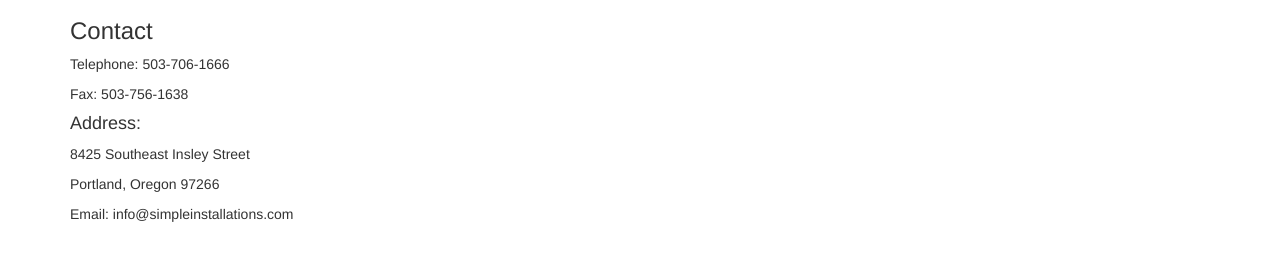
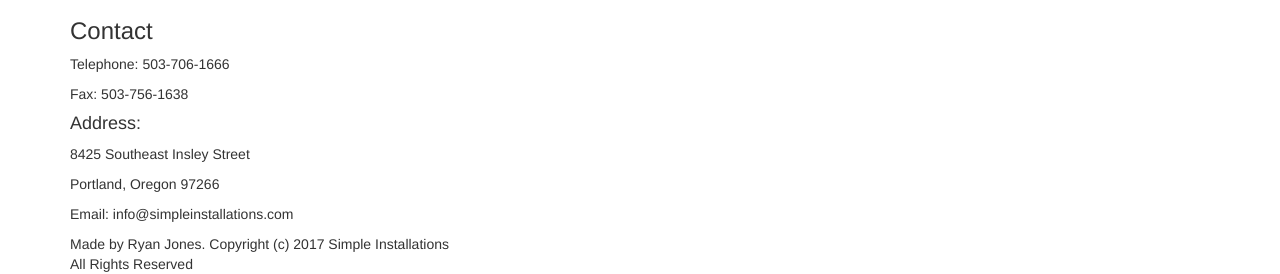
Before and after one commit to Znergy/Simple-Installations, a plain HTML site: page index.html in a window 1280 px wide. Shown: the part 1048-1322 px from the top of the page. Before the commit the page ends 1282 px from the top, so only its background shows below. Drawn offline with nearby package versions, Linux system fonts and the light colour scheme.

Commit message:
add a footer section, and copyright message

```diff
--- a/index.html
+++ b/index.html
@@ -137,6 +137,12 @@
         <p>Portland, Oregon 97266</p>
         <p>Email: info@simpleinstallations.com</p>
       </div>
+
+      <!-- Footer -->
+      <div class="footer">
+        <footer>Made by Ryan Jones. Copyright (c) 2017 Simple Installations</footer>
+        <footer>All Rights Reserved</footer>
+      </div>
     <!-- Outer Container -->
     </div>
 
```
